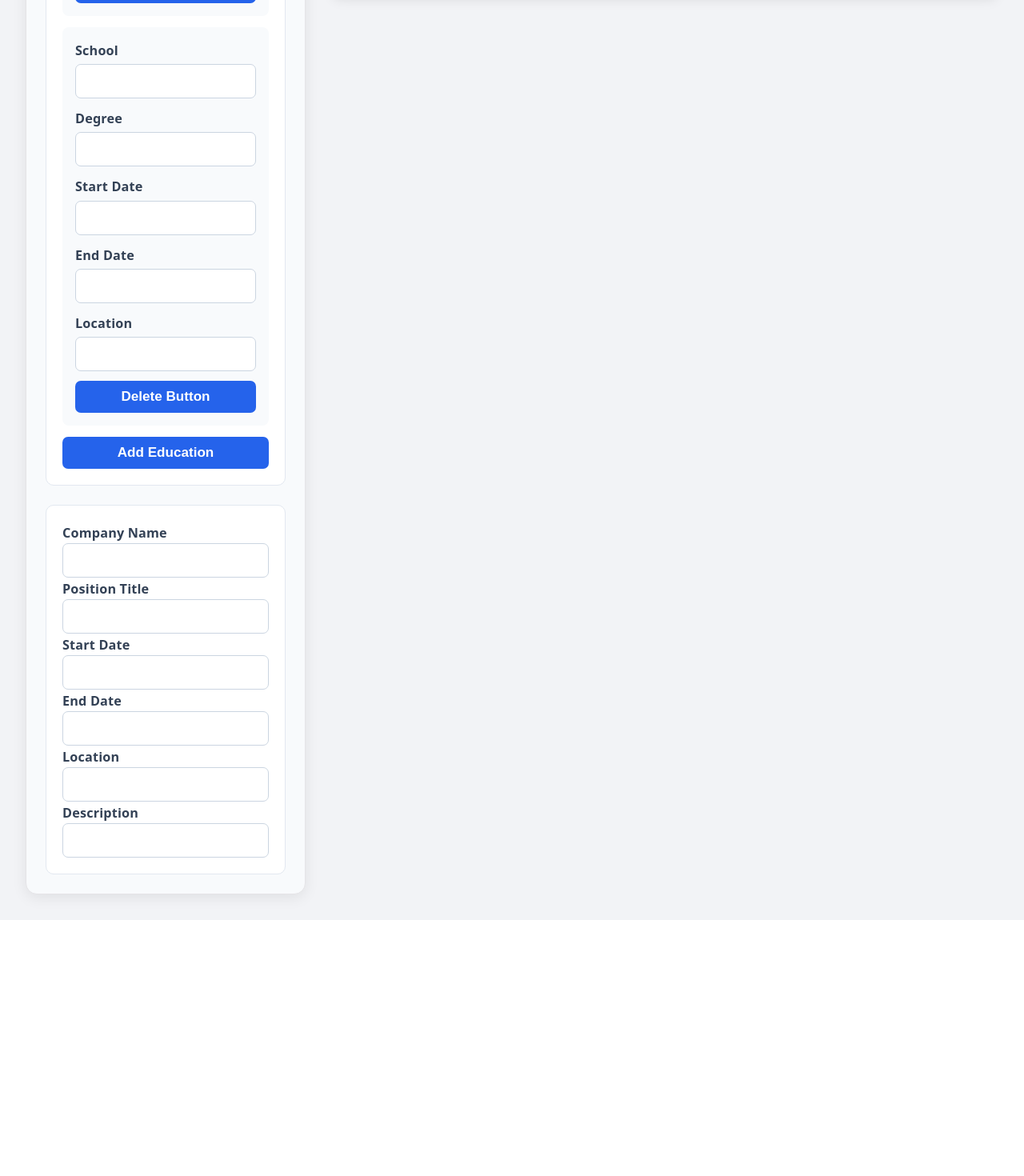
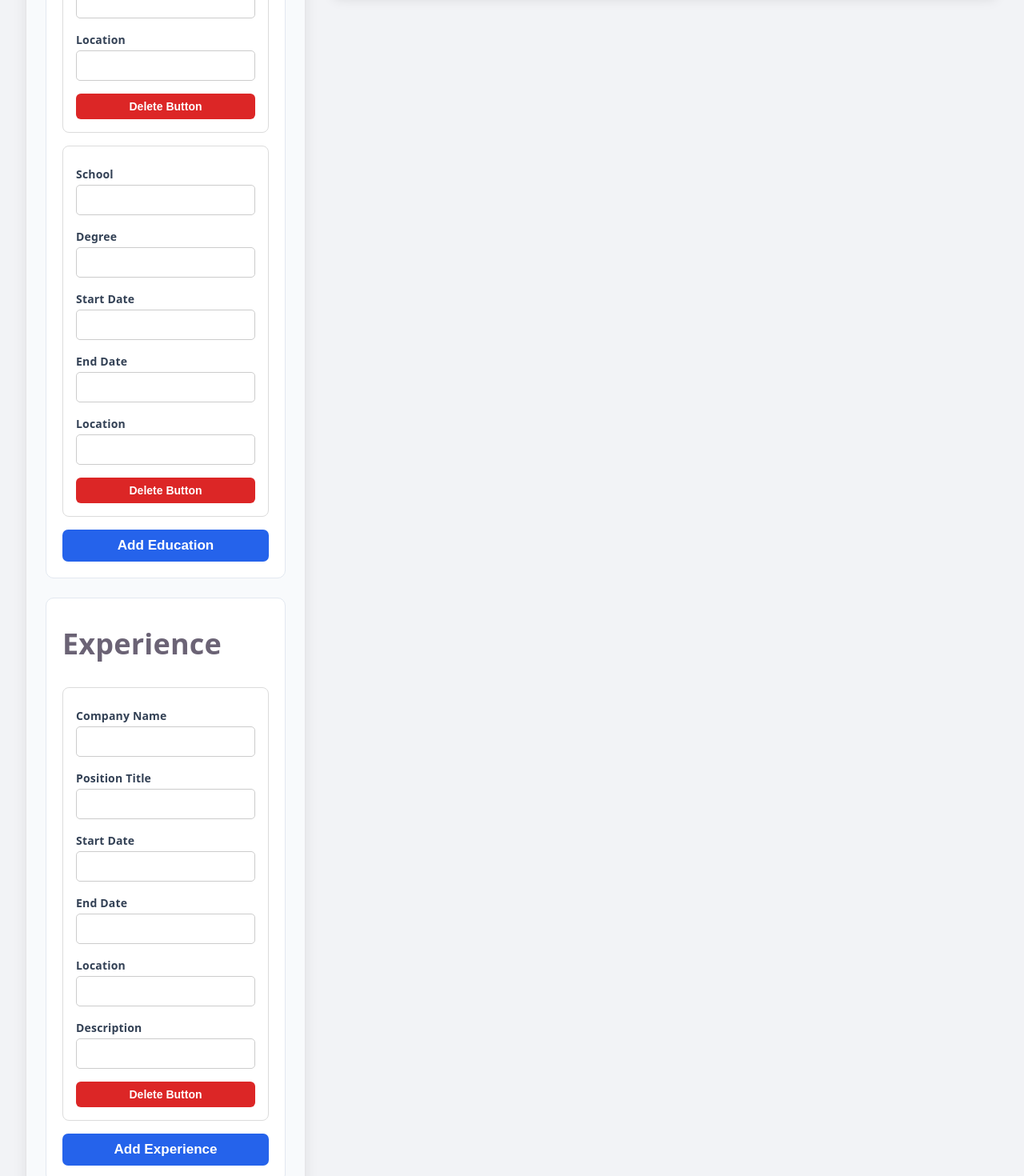
Before and after one commit to GoldenGlint/CV-Application, a React (Vite) app: page / in a window 1280 px wide. Shown: the part 1040-2510 px from the top of the page at 80% size. Before the commit the page ends 2190 px from the top, so only its background shows below. Built offline with nearby package versions, Linux system fonts and the light colour scheme.

Commit message:
Added Add and Delete Button for experience, fixed some bugs

```diff
--- a/src/App.jsx
+++ b/src/App.jsx
@@ -131,6 +131,7 @@ function InputField({name="Default Label", msg="enter a value", fieldType="text"
 function FormPersonal({setPerson}){
   return(
     <div className="formPerson">
+      <h1 className="formPersonalHeader">Personal</h1>
      <InputField className="inputField" name="FirstName" msg="Full Name" fieldType="text" section="personal" field="name" setPerson={setPerson}/>
      <InputField className="inputField" name="Email" msg="Email" fieldType="text" section="personal" field="email" setPerson={setPerson}/>
      <InputField  className="inputField" name="PhoneNumber" msg="Phone Number" fieldType="text" section="personal" field="phoneNumber" setPerson={setPerson}/>
@@ -215,6 +216,7 @@ function FormEducation({setPerson, education}){
 
   return(
     <div className="formEducation">
+       <h1 className="formEducationHeader">Education</h1>
      { education.map((edu) => (
       <div className="educationFormItem" key={edu.id}>
 
@@ -223,13 +225,13 @@ function FormEducation({setPerson, education}){
         <InputArrayField className="inputField" name="Start Date" msg="Start Date" fieldType="text" section="education" field="eduStartDate" setPerson={setPerson} id={edu.id}/>
         <InputArrayField className="inputField" name="End Date" msg="End Date" fieldType="text" section="education" field="eduEndDate" setPerson={setPerson} id={edu.id}/>
         <InputArrayField className="inputField" name="Location" msg="Location" fieldType="text" section="education" field="eduLocation" setPerson={setPerson} id={edu.id}/>
-        <button onClick={() => removeEducation(edu.id)}>Delete Button</button>
+        <button className="formDeleteEducationButton" onClick={() => removeEducation(edu.id)}>Delete Button</button>
 
       </div>
 
       ))}
 
-      <button onClick={addEducation}>Add Education</button>
+      <button className="formAddEducationButton" onClick={addEducation}>Add Education</button>
 
     </div>
   )
@@ -237,8 +239,41 @@ function FormEducation({setPerson, education}){
 
 
 function FormExperience({setPerson, experience}){
+
+  function addExperience(){
+    setPerson((prevPerson) => ({
+      ...prevPerson,
+      experience:[
+        ...prevPerson.experience,
+        {
+          id: crypto.randomUUID(),
+          companyName: "",
+          positionTitle: "",
+          expStartDate: "",
+          expEndDate: "",
+          expLocation: "",
+          expDescription: ""
+        }
+      ]
+    }))
+  }
+
+  function removeExperience(id){
+    setPerson((prevPerson)=>{
+      const newExp=prevPerson.experience.filter(
+        (edu) => {
+          return edu.id!==id;
+        })
+      return{
+        ...prevPerson,
+        experience: newExp
+      }
+    })
+  }
+
   return(
     <div className="formExperience">
+      <h1 className="formExperienceHeader">Experience</h1>
      { experience.map((exp) => (
       <div className="educationFormExperience" key={exp.id}>
         <InputArrayField className="inputField" name="Company Name" msg="Company Name" fieldType="text" section="experience" field="companyName" setPerson={setPerson} id={exp.id}/>
@@ -247,9 +282,11 @@ function FormExperience({setPerson, experience}){
         <InputArrayField className="inputField" name="End Date" msg="End Date" fieldType="text" section="experience" field="expEndDate" setPerson={setPerson} id={exp.id}/>
         <InputArrayField className="inputField" name="Location" msg="Location" fieldType="text" section="experience" field="expLocation" setPerson={setPerson} id={exp.id}/>
         <InputArrayField className="inputField" name="Description" msg="Description" fieldType="text" section="experience" field="expDescription" setPerson={setPerson} id={exp.id}/>
+        <button className="formDeleteExperienceButton" onClick={() => removeExperience(exp.id)}>Delete Button</button>
       </div>
 
       ))}
+      <button className="formAddExperienceButton" onClick={addExperience}>Add Experience</button>
 
 
     </div>
--- a/src/index.css
+++ b/src/index.css
@@ -502,3 +502,109 @@ body {
 .formGroup button:active {
   transform: scale(0.98);
 }
+
+/* =========================
+   EDUCATION / EXPERIENCE FORMS
+   ========================= */
+
+.formEducation,
+.formExperience {
+  display: flex;
+  flex-direction: column;
+  gap: 16px;
+}
+
+/* Individual education / experience entry */
+.educationFormItem,
+.educationFormExperience {
+  display: flex;
+  flex-direction: column;
+  gap: 8px;
+
+  padding: 16px;
+
+  background-color: white;
+  border: 1px solid #dcdcdc;
+  border-radius: 8px;
+}
+
+
+/* =========================
+   LABELS + INPUTS
+   ========================= */
+
+.educationFormItem label,
+.educationFormExperience label {
+  font-size: 14px;
+  font-weight: 600;
+  margin-top: 6px;
+}
+
+.educationFormItem input,
+.educationFormExperience input {
+  padding: 10px;
+
+  border: 1px solid #cccccc;
+  border-radius: 5px;
+
+  font-size: 14px;
+}
+
+.educationFormItem input:focus,
+.educationFormExperience input:focus {
+  outline: none;
+  border-color: #2563eb;
+}
+
+
+/* =========================
+   ADD BUTTONS
+   ========================= */
+
+.formAddEducationButton,
+.formAddExperienceButton {
+  padding: 10px 16px;
+
+  border: none;
+  border-radius: 6px;
+
+  font-size: 14px;
+  font-weight: 600;
+
+  cursor: pointer;
+
+  background-color: #2563eb;
+  color: white;
+}
+
+.formAddEducationButton:hover,
+.formAddExperienceButton:hover {
+  background-color: #1d4ed8;
+}
+
+
+/* =========================
+   DELETE BUTTON
+   ========================= */
+
+.formGroup .formDeleteEducationButton,
+.formGroup .formDeleteExperienceButton {
+  margin-top: 8px;
+  padding: 8px 12px;
+
+  border: none;
+  border-radius: 6px;
+
+  font-size: 14px;
+  font-weight: 600;
+
+  cursor: pointer;
+
+  background-color: #dc2626;
+  color: white;
+}
+
+.formGroup .formDeleteEducationButton:hover,
+.formGroup .formDeleteExperienceButton:hover {
+  background-color: #b91c1c;
+}
```
